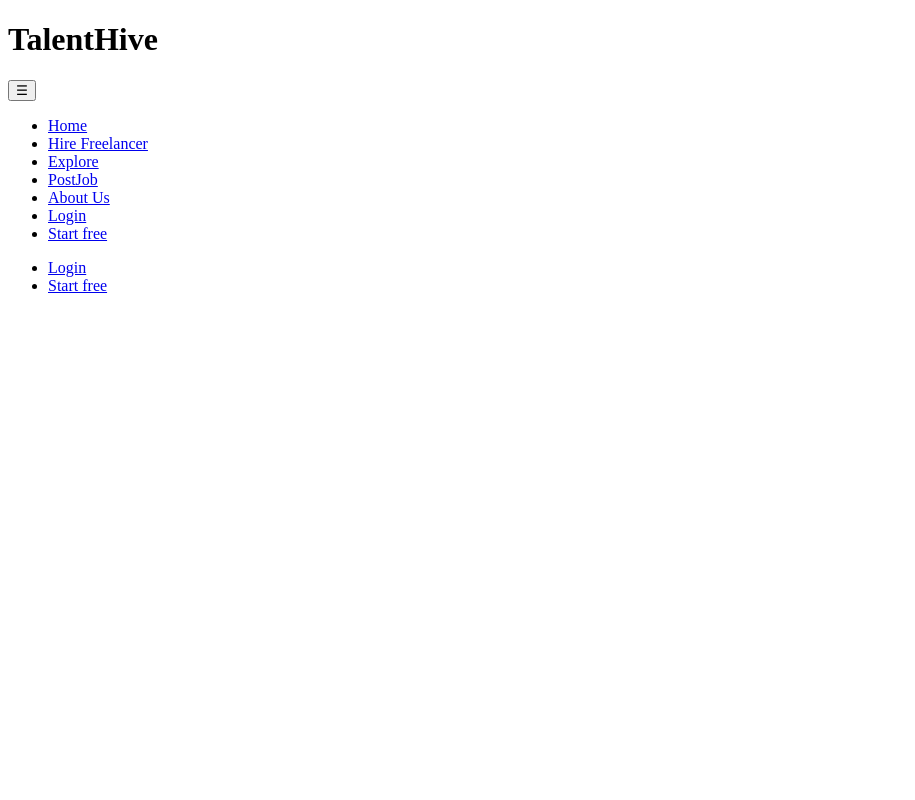
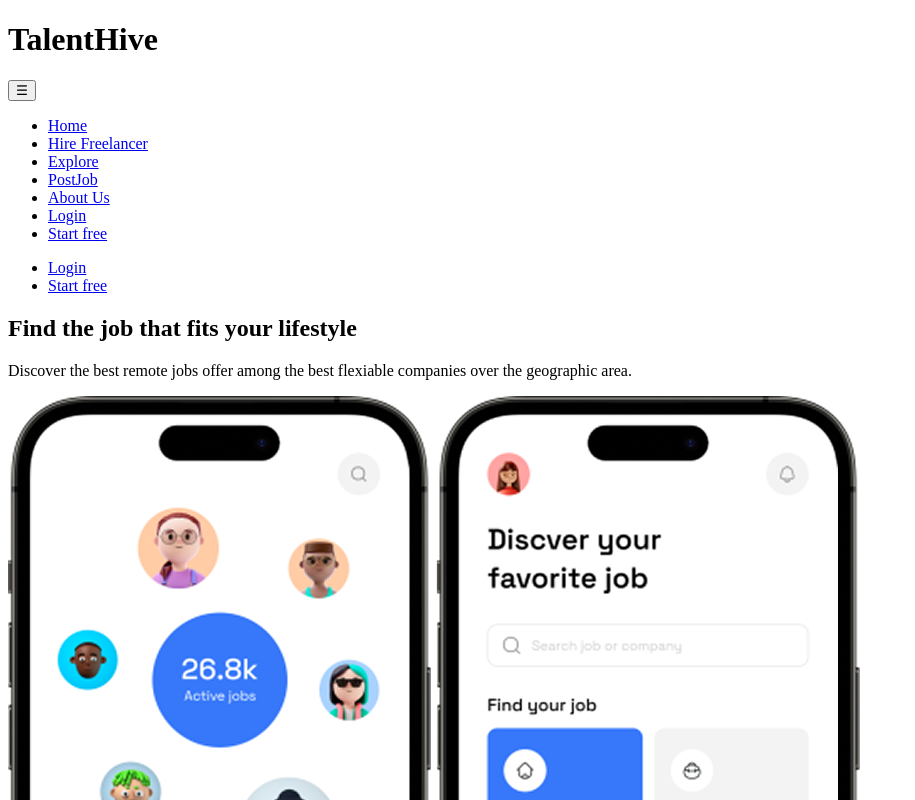
Before and after one commit to LorhanPierre/TalentHive, a plain HTML site: page index.html in a window 1280 px wide. Shown: the top 800 px of the page, without its empty margins (0-915 px from the left). Drawn offline with Linux system fonts and the light colour scheme.

Commit message:
LP - feat: Cria a estrutura da Primeira section html

```diff
--- a/index.html
+++ b/index.html
@@ -33,8 +33,27 @@
         </div>
     </header>
     <!--==============================================================================================-->
+    <!--==============================================================================================-->
     <main>
+        <section>
+            <div>
+                <h2>Find the job that fits your lifestyle</h2>
+                <p>Discover the best remote jobs offer among the best flexiable companies over the geographic area.</p>
+                <div>
+                    <img src="/imagens/1.png">
+                    <img src="/imagens/2.png">
+                    <img src="/imagens/3.png>">
+                    <div class="background"></div>
+                </div>
+            </div>
+        </section>
+    <!--==============================================================================================-->
+        <section>
 
+        </section>
+        <section>
+
+        </section>
     </main>
     <footer>
 
```
